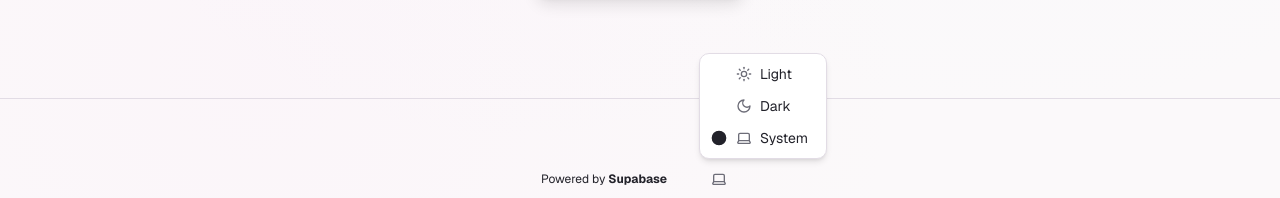
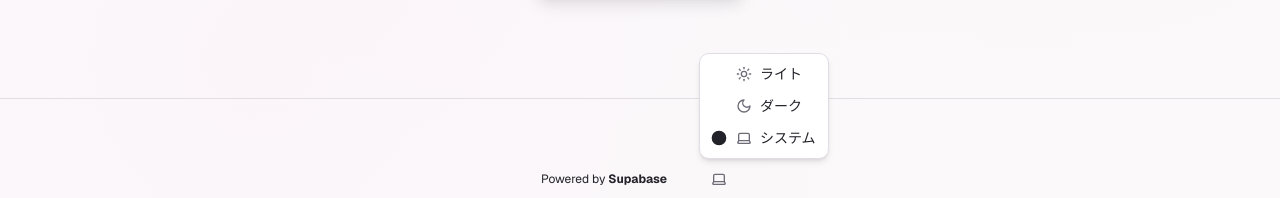
Before and after one commit to H0R15H0/personal-storage-service, a Next.js app: page / in a window 1280 px wide. Both pictures are taken after a click on the button 718 px from the left and 903 px from the top of the page. Shown: the part 724-922 px from the top of the page. Built offline with nearby package versions, Linux system fonts and the light colour scheme; no server answers.

Commit message:
Translate theme options in ThemeSwitcher to Japanese for better localization

```diff
--- a/components/theme-switcher.tsx
+++ b/components/theme-switcher.tsx
@@ -59,15 +59,15 @@ const ThemeSwitcher = () => {
         >
           <DropdownMenuRadioItem className="flex gap-2" value="light">
             <Sun size={ICON_SIZE} className="text-muted-foreground" />{" "}
-            <span>Light</span>
+            <span>ライト</span>
           </DropdownMenuRadioItem>
           <DropdownMenuRadioItem className="flex gap-2" value="dark">
             <Moon size={ICON_SIZE} className="text-muted-foreground" />{" "}
-            <span>Dark</span>
+            <span>ダーク</span>
           </DropdownMenuRadioItem>
           <DropdownMenuRadioItem className="flex gap-2" value="system">
             <Laptop size={ICON_SIZE} className="text-muted-foreground" />{" "}
-            <span>System</span>
+            <span>システム</span>
           </DropdownMenuRadioItem>
         </DropdownMenuRadioGroup>
       </DropdownMenuContent>
```
